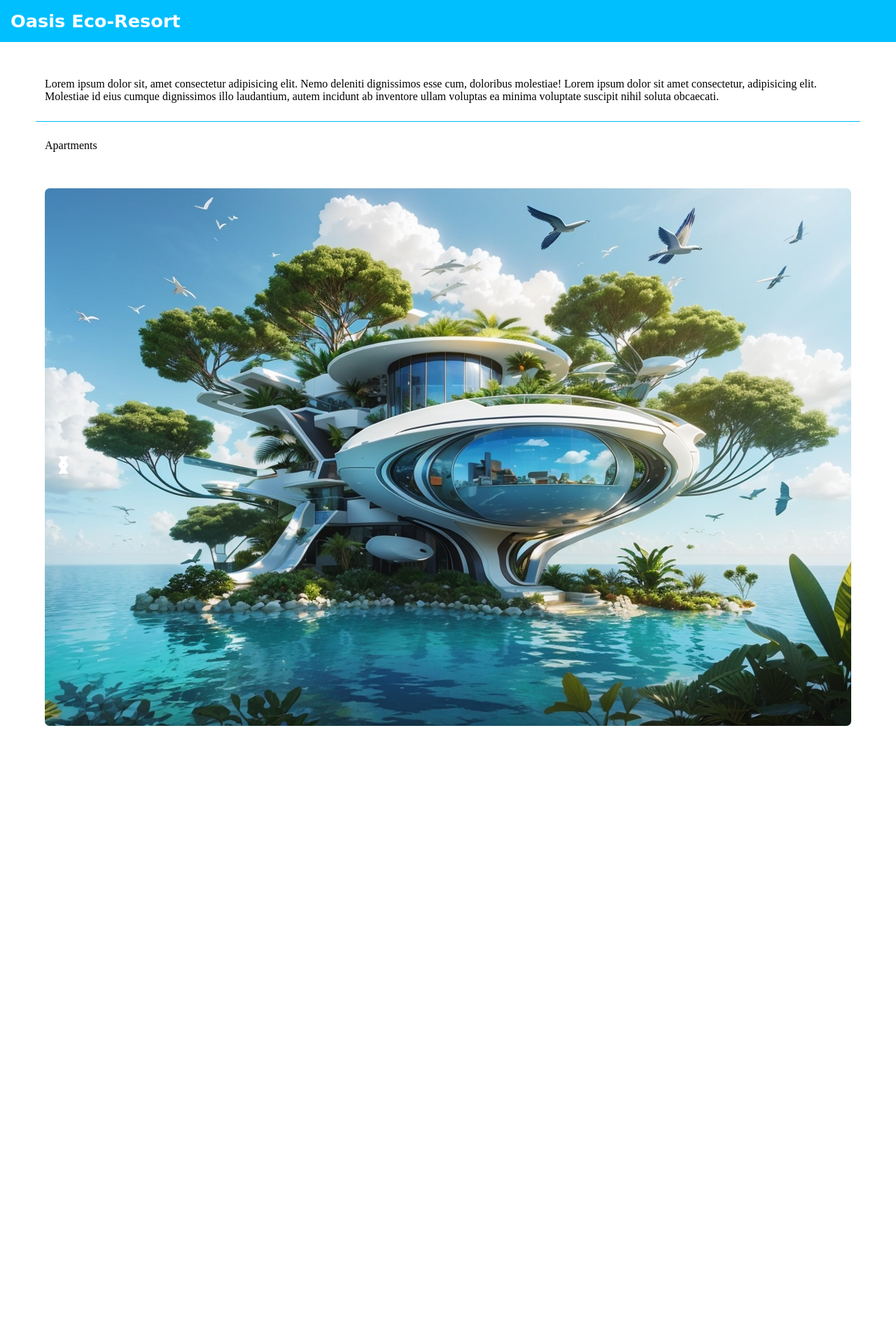
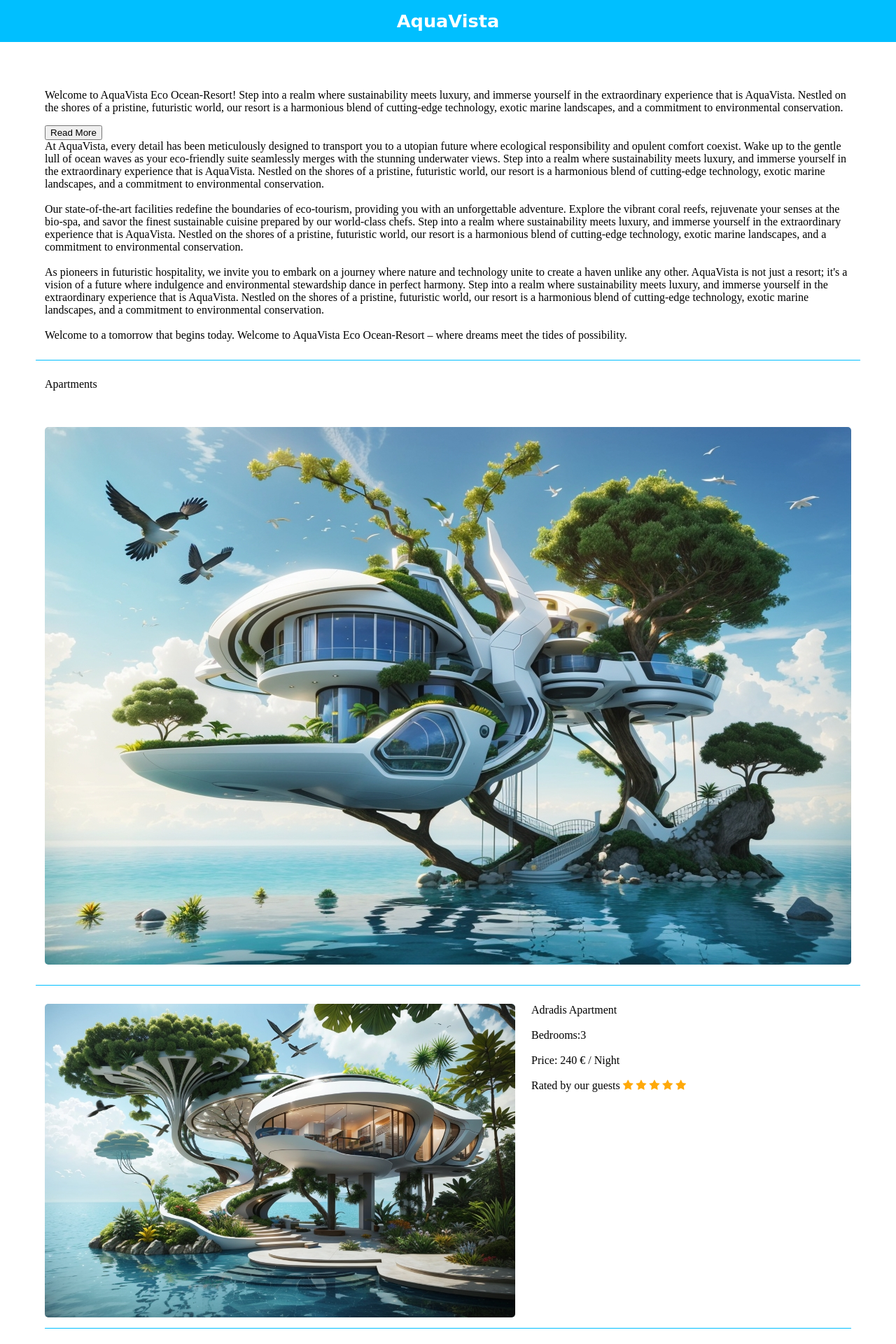
Before and after one commit to pyxelhaze/Pacific-Oasis-Eco-Resort, a PHP site: page / in a window 1280 px wide. Shown: the top 1920 px of the page at 70% size. Before the commit the page ends 1037 px from the top, so only its background shows below. Run offline with PHP 8.4, Linux system fonts and the light colour scheme; some libraries are stand-ins or nearby versions.

Commit message:
added welcometext button

```diff
--- a/index.html
+++ b/index.html
@@ -3,7 +3,21 @@
   <head>
     <meta charset="UTF-8" />
     <meta name="viewport" content="width=device-width, initial-scale=1.0" />
-    <title>Document</title>
+    <title>Oasis Eco Resort</title>
+    <link rel="preconnect" href="https://fonts.googleapis.com" />
+    <link rel="preconnect" href="https://fonts.gstatic.com" crossorigin />
+    <link
+      href="https://fonts.googleapis.com/css2?family=Roboto:wght@100;300;400;500;700&display=swap"
+      rel="stylesheet"
+    />
+    <script
+      src="https://kit.fontawesome.com/0aa3124d43.js"
+      crossorigin="anonymous"
+    ></script>
+    <link
+      rel="stylesheet"
+      href="https://cdnjs.cloudflare.com/ajax/libs/font-awesome/4.7.0/css/font-awesome.min.css"
+    />
     <link
       rel="stylesheet"
       href="https://cdnjs.cloudflare.com/ajax/libs/font-awesome/4.7.0/css/font-awesome.min.css"
@@ -19,7 +33,7 @@
     <div class="container">
       <header>
         <nav class="topnav" id="myTopnav">
-          <a href="index.html" class="headline"> Oasis Eco-Resort</a>
+          <a href="index.html" class="headline">AquaVista </a>
           <a
             href="javascript:void(0);"
             class="icon standard"
@@ -74,107 +88,216 @@
       </header>
       <main>
         <div class="welcome">
-          Lorem ipsum dolor sit, amet consectetur adipisicing elit. Nemo
-          deleniti dignissimos esse cum, doloribus molestiae! Lorem ipsum dolor
-          sit amet consectetur, adipisicing elit. Molestiae id eius cumque
-          dignissimos illo laudantium, autem incidunt ab inventore ullam
-          voluptas ea minima voluptate suscipit nihil soluta obcaecati.
+          <p>
+            Welcome to AquaVista Eco Ocean-Resort! Step into a realm where
+            sustainability meets luxury, and immerse yourself in the
+            extraordinary experience that is AquaVista. Nestled on the shores of
+            a pristine, futuristic world, our resort is a harmonious blend of
+            cutting-edge technology, exotic marine landscapes, and a commitment
+            to environmental conservation.
+          </p>
+          <button id="toggleButton">Read More</button>
+          <div id="hiddenText">
+            At AquaVista, every detail has been meticulously designed to
+            transport you to a utopian future where ecological responsibility
+            and opulent comfort coexist. Wake up to the gentle lull of ocean
+            waves as your eco-friendly suite seamlessly merges with the stunning
+            underwater views. Step into a realm where sustainability meets
+            luxury, and immerse yourself in the extraordinary experience that is
+            AquaVista. Nestled on the shores of a pristine, futuristic world,
+            our resort is a harmonious blend of cutting-edge technology, exotic
+            marine landscapes, and a commitment to environmental conservation.
+            <br /><br />
+            Our state-of-the-art facilities redefine the boundaries of
+            eco-tourism, providing you with an unforgettable adventure. Explore
+            the vibrant coral reefs, rejuvenate your senses at the bio-spa, and
+            savor the finest sustainable cuisine prepared by our world-class
+            chefs. Step into a realm where sustainability meets luxury, and
+            immerse yourself in the extraordinary experience that is AquaVista.
+            Nestled on the shores of a pristine, futuristic world, our resort is
+            a harmonious blend of cutting-edge technology, exotic marine
+            landscapes, and a commitment to environmental conservation.
+            <br /><br />
+            As pioneers in futuristic hospitality, we invite you to embark on a
+            journey where nature and technology unite to create a haven unlike
+            any other. AquaVista is not just a resort; it's a vision of a future
+            where indulgence and environmental stewardship dance in perfect
+            harmony. Step into a realm where sustainability meets luxury, and
+            immerse yourself in the extraordinary experience that is AquaVista.
+            Nestled on the shores of a pristine, futuristic world, our resort is
+            a harmonious blend of cutting-edge technology, exotic marine
+            landscapes, and a commitment to environmental conservation.
+            <br /><br />
+            Welcome to a tomorrow that begins today. Welcome to AquaVista Eco
+            Ocean-Resort – where dreams meet the tides of possibility.
+          </div>
+        </div>
+
+        <div class="line"></div>
+
+        <div class="apartments">Apartments</div>
+        <div class="slideshow-container">
+          <div class="arrows"></div>
+          <div class="slideshow-slide fade">
+            <img src="images/houses/1.jpg" alt="Bild 1" />
+          </div>
+          <div class="slideshow-slide fade">
+            <img src="images/houses/2.jpg" alt="Bild 2" />
+          </div>
+          <div class="slideshow-slide fade">
+            <img src="images/houses/3.jpg" alt="Bild 3" />
+          </div>
+          <div class="slideshow-slide fade">
+            <img src="images/houses/4.jpg" alt="Bild 4" />
+          </div>
+          <div class="slideshow-slide fade">
+            <img src="images/houses/5.jpg" alt="Bild 5" />
+          </div>
+          <div class="slideshow-slide fade">
+            <img src="images/houses/6.jpg" alt="Bild 6" />
+          </div>
+          <div class="slideshow-slide fade">
+            <img src="images/houses/7.jpg" alt="Bild 7" />
+          </div>
+          <div class="slideshow-slide fade">
+            <img src="images/houses/8.jpg" alt="Bild 8" />
+          </div>
         </div>
         <div class="line"></div>
-        <div class="apartments">Apartments</div>
-        <div class="slideshow-container">
-          <div class="slideshow-slide fade">
-            <img
-              src="images/houses/1.jpg"
-              alt="Bild 1"
-              onclick="openModal();currentSlide(1)"
-            />
+
+        <div class="apartments_details">
+          <div class="apartment1 apartment_box">
+            <div class="apartment_img">
+              <img src="images/houses/1.jpg" alt="Bild 1" />
             </div>
-          <div class="slideshow-slide fade">
-            <img
-              src="images/houses/2.jpg"
-              alt="Bild 2"
-              onclick="openModal();currentSlide(2)"
-            />
+            <div class="description">
+              <div class="appartment_name">Adradis Apartment <br /><br /></div>
+              Bedrooms:3 <br /><br />
+              Price: 240 € / Night<br /><br />
+              <div class="ratings">
+                Rated by our guests
+                <span class="fa fa-star checked"></span>
+                <span class="fa fa-star checked"></span>
+                <span class="fa fa-star checked"></span>
+                <span class="fa fa-star checked"></span>
+                <span class="fa fa-star checked"></span>
               </div>
-          <div class="slideshow-slide fade">
-            <img
-              src="images/houses/3.jpg"
-              alt="Bild 3"
-              onclick="openModal();currentSlide(3)"
-            />
             </div>
-          <div class="slideshow-slide fade">
-            <img
-              src="images/houses/4.jpg"
-              alt="Bild 4"
-              onclick="openModal();currentSlide(4)"
-            />
           </div>
-          <div class="slideshow-slide fade">
-            <img
-              src="images/houses/5.jpg"
-              alt="Bild 5"
-              onclick="openModal();currentSlide(5)"
-            />
+          <div class="line2"></div>
+          <div class="apartment2 apartment_box">
+            <div class="apartment_img">
+              <img src="images/houses/2.jpg" alt="Bild 2" />
             </div>
-          <div class="slideshow-slide fade">
-            <img
-              src="images/houses/6.jpg"
-              alt="Bild 6"
-              onclick="openModal();currentSlide(6)"
-            />
+            <div class="description">
+              Adradis Apartment <br /><br />
+              Bedrooms:3 <br /><br />
+              Price: 240 € / Night
+
+              <div class="ratings">
+                Rated by our guests
+                <span class="fa fa-star checked"></span>
+                <span class="fa fa-star checked"></span>
+                <span class="fa fa-star checked"></span>
+                <span class="fa fa-star checked"></span>
+                <span class="fa fa-star checked"></span>
               </div>
-          <div class="slideshow-slide fade">
-            <img
-              src="images/houses/7.jpg"
-              alt="Bild 7"
-              onclick="openModal();currentSlide(7)"
-            />
             </div>
-          <div class="slideshow-slide fade">
-            <img
-              src="images/houses/8.jpg"
-              alt="Bild 8"
-              onclick="openModal();currentSlide(8)"
-            />
           </div>
-          <!-- slideshow arrows -->
-          <a class="prev" onclick="plusSlides(-1)">&#10094;</a>
-          <a class="next" onclick="plusSlides(1)">&#10095;</a>
+          <div class="line2"></div>
+          <div class="apartment3 apartment_box">
+            <div class="apartment_img">
+              <img src="images/houses/3.jpg" alt="Bild 3" />
             </div>
-        <!-- Lightbox (Modal) -->
-        <div id="myModal" class="modal">
-          <span class="close cursor" onclick="closeModal()">&times;</span>
-          <div class="modal-content">
-            <div class="mySlides">
-              <img src="images/houses/1.jpg" style="width: 100%" />
+            <div class="description">
+              Adradis Apartment <br /><br />
+              Bedrooms:3 <br /><br />
+              Price: 240 € / Night
+              <div class="ratings">
+                Rated by our guests
+                <span class="fa fa-star checked"></span>
+                <span class="fa fa-star checked"></span>
+                <span class="fa fa-star checked"></span>
+                <span class="fa fa-star checked"></span>
+                <span class="fa fa-star checked"></span>
               </div>
-            <div class="mySlides">
-              <img src="images/houses/2.jpg" style="width: 100%" />
             </div>
-            <div class="mySlides">
-              <img src="images/houses/3.jpg" style="width: 100%" />
           </div>
-            <div class="mySlides">
-              <img src="images/houses/4.jpg" style="width: 100%" />
+          <div class="line2"></div>
+          <div class="apartment4 apartment_box">
+            <div class="apartment_img">
+              <img src="images/houses/4.jpg" alt="Bild 4" />
             </div>
-            <div class="mySlides">
-              <img src="images/houses/5.jpg" style="width: 100%" />
+            <div class="description">
+              Adradis Apartment <br /><br />
+              Bedrooms:3 <br /><br />
+              Price: 240 € / Night<br /><br />
+              <div class="ratings">
+                Rated by our guests
+                <span class="fa fa-star checked"></span>
+                <span class="fa fa-star checked"></span>
+                <span class="fa fa-star checked"></span>
+                <span class="fa fa-star checked"></span>
+                <span class="fa fa-star checked"></span>
               </div>
-            <div class="mySlides">
-              <img src="images/houses/6.jpg" style="width: 100%" />
             </div>
-            <div class="mySlides">
-              <img src="images/houses/7.jpg" style="width: 100%" />
           </div>
-            <div class="mySlides">
-              <img src="images/houses/8.jpg" style="width: 100%" />
+          <div class="line2"></div>
+          <div class="apartment5 apartment_box">
+            <div class="apartment_img">
+              <img src="images/houses/5.jpg" alt="Bild 5" />
             </div>
-
-            <!-- slideshow arrows Lightbox -->
-            <a class="prev" onclick="plusSlidesModal(-1)">&#10094;</a>
-            <a class="next" onclick="plusSlidesModal(1)">&#10095;</a>
+            <div class="description">
+              Adradis Apartment <br /><br />
+              Bedrooms:3 <br /><br />
+              Price: 240 € / Night<br /><br />
+              <div class="ratings">
+                Rated by our guests
+                <span class="fa fa-star checked"></span>
+                <span class="fa fa-star checked"></span>
+                <span class="fa fa-star checked"></span>
+                <span class="fa fa-star checked"></span>
+                <span class="fa fa-star checked"></span>
+              </div>
+            </div>
+          </div>
+          <div class="line2"></div>
+          <div class="apartment6 apartment_box">
+            <div class="apartment_img">
+              <img src="images/houses/6.jpg" alt="Bild 6" />
+            </div>
+            <div class="description">
+              Adradis Apartment <br /><br />
+              Bedrooms:3 <br /><br />
+              Price: 240 € / Night<br /><br />
+              <div class="ratings">
+                Rated by our guests
+                <span class="fa fa-star checked"></span>
+                <span class="fa fa-star checked"></span>
+                <span class="fa fa-star checked"></span>
+                <span class="fa fa-star checked"></span>
+                <span class="fa fa-star"></span>
+              </div>
+            </div>
+          </div>
+          <div class="line2"></div>
+          <div class="apartment7 apartment_box">
+            <div class="apartment_img">
+              <img src="images/houses/7.jpg" alt="Bild 7" />
+            </div>
+            <div class="description">
+              Adradis Apartment <br /><br />
+              Bedrooms:3 <br /><br />
+              Price: 240 € / Night<br /><br />
+              <div class="ratings">
+                Rated by our guests
+                <span class="fa fa-star checked"></span>
+                <span class="fa fa-star checked"></span>
+                <span class="fa fa-star checked"></span>
+                <span class="fa fa-star checked"></span>
+                <span class="fa fa-star checked"></span>
+              </div>
+            </div>
           </div>
         </div>
       </main>
--- a/styles.css
+++ b/styles.css
@@ -19,10 +19,10 @@
 }
 
 /* nav */
-nav.topnav .headline {
-  font-size: 1.6em;
-}
+
 .topnav {
+  display: flex;
+  justify-content: space-around;
   overflow: hidden;
   background-color: deepskyblue;
 }
@@ -86,6 +86,13 @@
   width: 92%;
   margin-left: 4%;
 }
+.line2 {
+  align-items: center;
+  background-color: deepskyblue;
+  height: 1px;
+  width: 100%;
+  margin: 1% 0 2.5% 0;
+}
 .apartments {
   display: flex;
   align-items: start;
@@ -106,82 +113,68 @@
 .slideshow-slide img {
   max-width: 100%;
   height: auto;
-  border-radius: 7px;
+  border-radius: 5px;
 }
 
-/* Lightbox */
-.modal {
-  display: none;
-  position: fixed;
-  z-index: 1;
-  padding-top: 60%;
-  left: 0;
-  top: 0;
-  width: 100%;
-  height: 100%;
-  background-color: rgba(0, 0, 0, 1);
-  overflow: auto;
+.apartments_details {
+  max-width: 100%;
+  display: flex;
+  flex-direction: column;
+  padding: 2% 5% 2% 5%;
+}
+.apartment_box {
+  display: flex;
+  flex-direction: row;
+  justify-content: space-between;
+}
+.apartment_img {
+  max-width: 60%;
+}
+.apartment_img img {
+  max-width: 100%;
+  height: auto;
+  border-radius: 5px;
+}
+.description {
+  width: 70%;
+  padding-left: 2%;
+  display: flex;
+  flex-direction: column;
 }
 
-.modal-content {
-  position: relative;
-  margin: auto;
-  width: 100%;
-  max-width: 800px;
+.checked {
+  color: rgb(255, 169, 9);
 }
 
-.mySlides img {
-  width: 100%;
-  height: auto;
+/* img.demo {
+  opacity: 0.6;
 }
 
-.close {
-  position: absolute;
-  top: 15px;
-  right: 35px;
-  color: white;
-  font-size: 40px;
-  font-weight: bold;
-  cursor: pointer;
+.active,
+.demo:hover {
+  opacity: 1;
 }
 
-.prev,
-.next {
-  cursor: pointer;
-  position: absolute;
-  top: 50%;
-  width: auto;
-  padding: 16px;
-  margin-top: -22px;
-  color: white;
-  font-weight: bold;
-  font-size: 24px;
-  transition: 0.6s ease;
-  border-radius: 0 3px 3px 0;
-  user-select: none;
+img.hover-shadow {
+  transition: 0.3s;
 }
 
-.prev:hover,
-.next:hover {
-  background-color: rgba(0, 0, 0, 0.8);
-}
+.hover-shadow:hover {
+  box-shadow: 0 4px 8px 0 rgba(0, 0, 0, 0.2), 0 6px 20px 0 rgba(0, 0, 0, 0.19);
+} */
 
 @media only screen and (max-width: 600px) {
-  @media screen and (max-width: 600px) {
   .topnav a:not(:first-child) {
     display: none;
   }
   .topnav a.icon {
-      font-size: 1.2em;
-      float: right;
+    font-size: 1.3em;
     display: block;
     position: absolute;
     right: 2%;
-      top: 2.5%;
-    }
+    top: 0.5%;
   }
 
-  @media screen and (max-width: 600px) {
   .topnav.responsive {
     position: relative;
   }
@@ -195,18 +188,33 @@
     display: block;
     text-align: left;
   }
+  .appartment_name {
+    font-family: 'Roboto', sans-serif;
+    font-size: 1em;
+    font-weight: 400;
+  }
+  .welcome {
+    padding: 20px;
+    border: 1px solid #ddd;
+    margin: 20px;
+  }
+
+  #hiddenText {
+    display: none;
   }
 }
-.topnav .standard {
-  padding: 5px 15px 0 15px;
+
+/* .topnav .standard {
+  padding-top: 2%;
   font-size: 1em;
   text-decoration: none;
   color: #ffffff;
   font-family: 'Rajdhani', sans-serif;
-}
+} */
+
 .topnav .headline {
-  padding: 015px 15px 15px 15px;
-  font-size: 1em;
+  padding: 15px 15px 15px 15px; /* Update padding values */
+  font-size: 1.6em;
   font-weight: bold;
   text-decoration: none;
   color: #ffffff;
```
Also changed, not shown: script.js (+55 -40 lines). Lines whose indentation alone changed are shown as unchanged.
